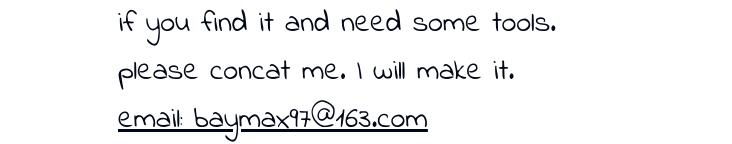
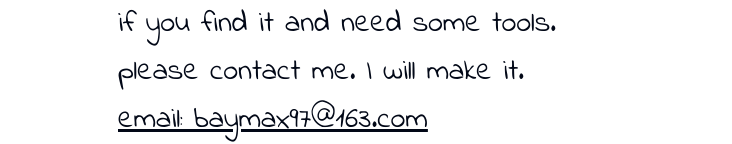
Before and after one commit to BlackBerry009/tools, a Next.js app: page / in a window 1280 px wide. Shown: the part 170-314 px from the top of the page, without its empty margins (10-742 px from the left). Built offline with nearby package versions, Linux system fonts and the light colour scheme; a web font is replaced by a local one.

Commit message:
update grammer

```diff
--- a/app/page.tsx
+++ b/app/page.tsx
@@ -6,7 +6,7 @@ export default function Home() {
       <p>hello!</p>
       <p>this is a website with some tools for girlfriend.</p>
       <p>if you find it and need some tools.</p>
-      <p>please concat me. I will make it.</p>
+      <p>please contact me. I will make it.</p>
       <p>
         <a href="mailto:baymax97@163.com" className="underline">
           email: baymax97@163.com
```
Also changed, not shown: 1 other file (tests, documents, lock files or other folders).
